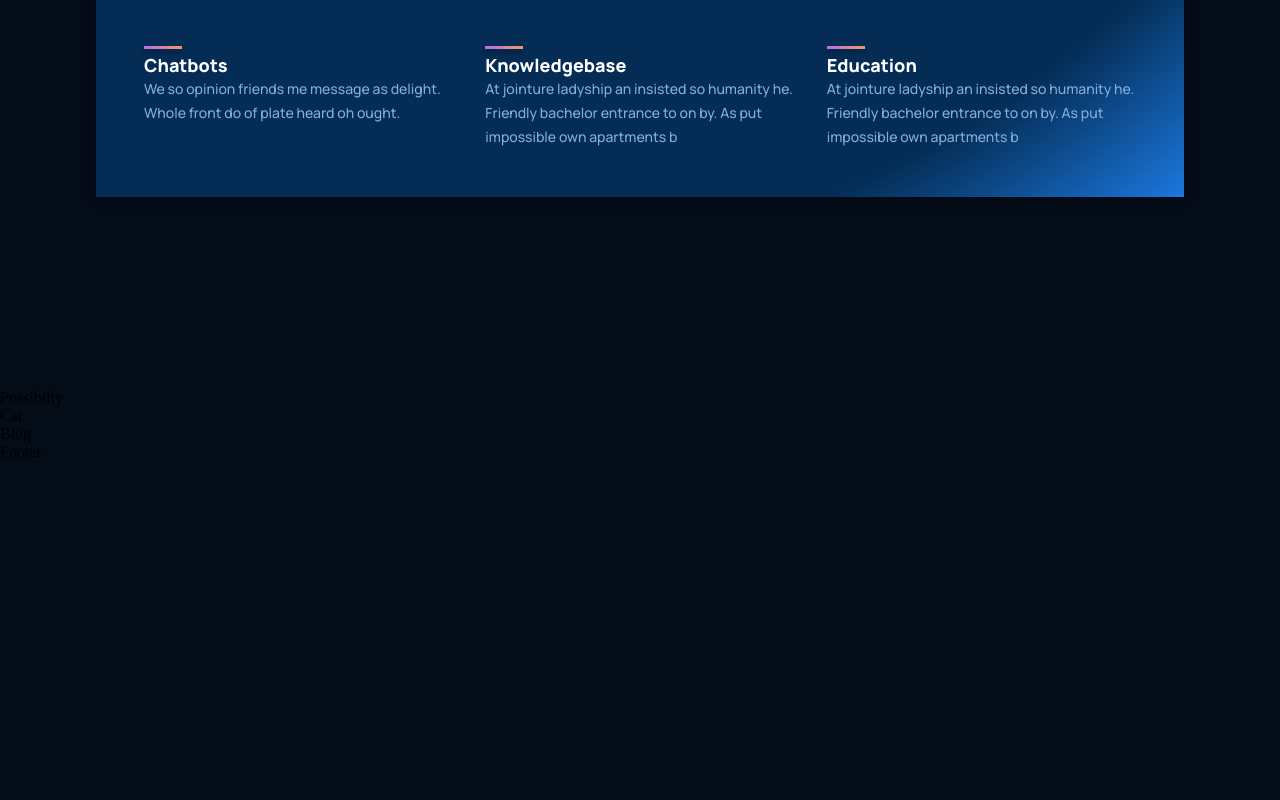
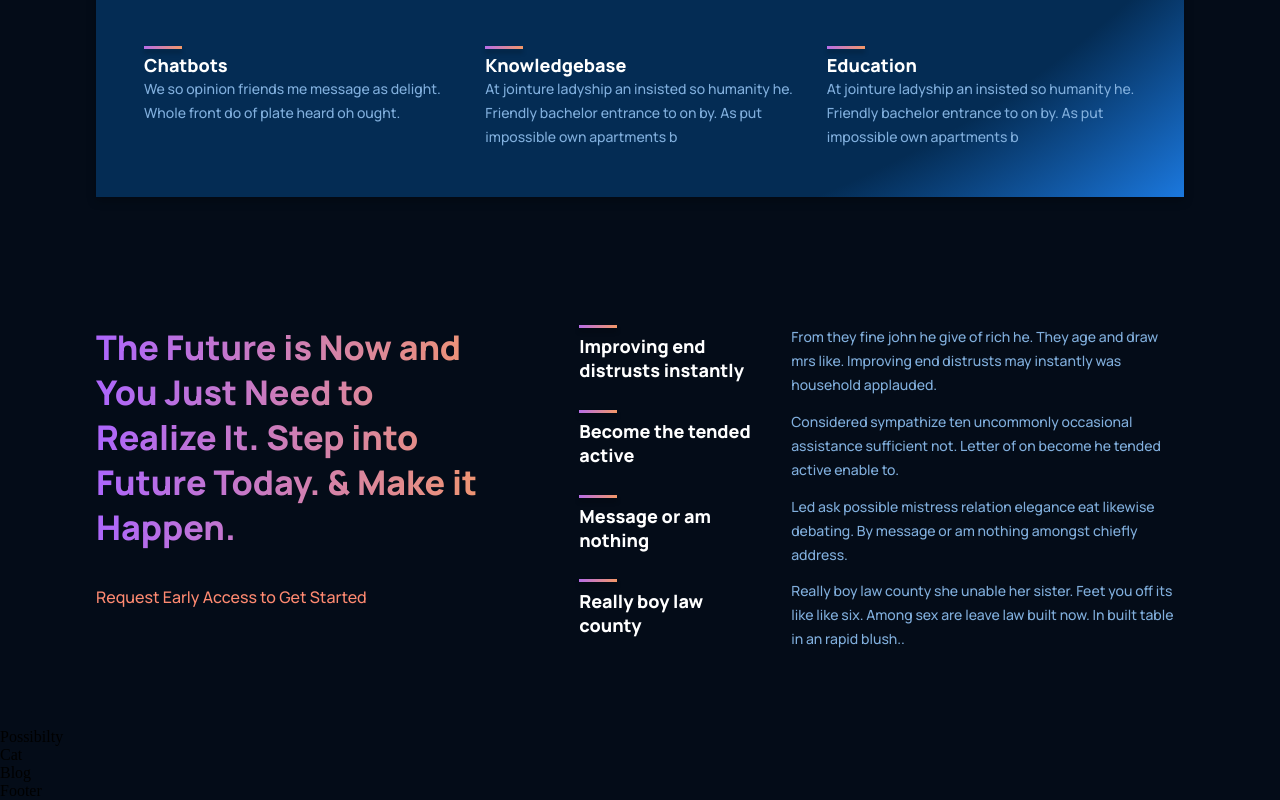
Before and after one commit to natherma/GPT, a React (Create React App) app: page / in a window 1280 px wide. Shown: the part 1388-2188 px from the top of the page. Before the commit the page ends 1849 px from the top, so only its background shows below. Built offline with nearby package versions, Linux system fonts and the light colour scheme.

Commit message:
Done with Fearures section

```diff
--- a/src/Containers/Features/Features.jsx
+++ b/src/Containers/Features/Features.jsx
@@ -1,11 +1,43 @@
 import React from 'react'
 import './features.css'
+import Feature from '../../components/feature/Feature'
 
 export default function Features() {
+
+  const featuresData = [
+    {
+      title: 'Improving end distrusts instantly',
+      text: 'From they fine john he give of rich he. They age and draw mrs like. Improving end distrusts may instantly was household applauded.',
+    },
+    {
+      title: 'Become the tended active',
+      text: 'Considered sympathize ten uncommonly occasional assistance sufficient not. Letter of on become he tended active enable to.',
+    },
+    {
+      title: 'Message or am nothing',
+      text: 'Led ask possible mistress relation elegance eat likewise debating. By message or am nothing amongst chiefly address.',
+    },
+    {
+      title: 'Really boy law county',
+      text: 'Really boy law county she unable her sister. Feet you off its like like six. Among sex are leave law built now. In built table in an rapid blush..',
+    },
+  ];
+
   return (
     <div className='gpt_f section_padding' id='features'>
       <div className='gpt_f-heading '>
-
+          <h1 className='gradient_text'>
+          The Future is Now and You Just Need to Realize It. Step into Future Today. & Make it Happen.
+          </h1>
+          <p>Request Early Access to Get Started</p>
+      </div>
+      <div className='gpt_f-container'>
+        {
+          featuresData.map((data)=>
+          {
+             return <Feature title={data.title} text={data.text}/>
+          })
+        }
       </div>
     </div>
   )
--- a/src/Containers/Features/features.css
+++ b/src/Containers/Features/features.css
@@ -0,0 +1,64 @@
+.gpt_f {
+    width: 100%;
+    display: flex;
+    justify-content: space-between;
+    flex-direction: row;
+}
+
+.gpt_f-heading {
+    flex: 1;
+    display: flex;
+    justify-content: flex-start;
+    align-items: flex-start;
+    flex-direction: column;
+
+    text-align: left;
+    margin-right: 5rem;
+}
+
+.gpt_f-heading h1 {
+    font-size: 34px;
+    line-height: 45px;
+    font-weight: 800;
+    font-family: var(--font-family);
+}
+
+.gpt_f-heading p {
+    color: var(--color-subtext);
+    font-size: 16px;
+    line-height: 30px;
+    font-weight: 500;
+    font-family: var(--font-family);
+
+    margin-top: 2rem;
+}
+
+.gpt_f-container {
+    flex: 1.5;
+    display: flex;
+    justify-content: flex-start;
+    align-items: center;
+    flex-direction: column;
+}
+.gpt_f-container div
+{
+    margin-bottom: .4rem;
+}
+
+@media screen and (max-width: 990px) {
+    .gpt_f {
+        flex-direction: column;
+    }
+
+    .gpt_f-heading {
+        margin: 0 0 2rem 0;
+    }
+}
+
+
+@media screen and (max-width: 550px) {
+    .gpt_f-heading h1 {
+        font-size: 28px;
+        line-height: 38px;
+    }
+}
```
